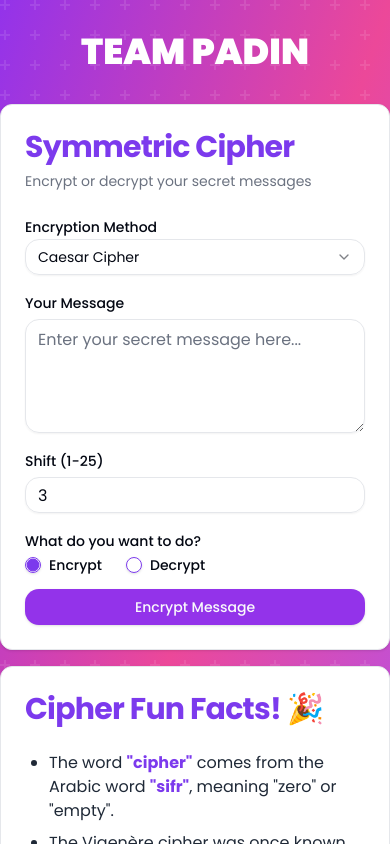
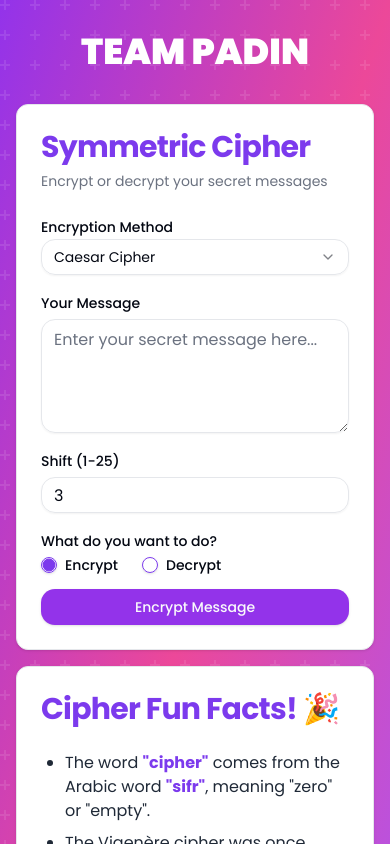
Before and after one commit to michael-padin/symmetric-cipher, a Next.js app: page / in a window 390 px wide. Shown: the top 844 px of the page. Built offline with nearby package versions, Linux system fonts and the light colour scheme.

Commit message:
feat: add padding on mobile view

```diff
--- a/src/app/page.tsx
+++ b/src/app/page.tsx
@@ -5,7 +5,7 @@ import { SymmetricCipher } from "./_components/symmetric-cipher";
 export default function Home() {
 	return (
 		<main className="relative z-10">
-			<div className="mt-4 space-y-8 py-4">
+			<div className="mt-4 space-y-8 p-4">
 				<h1 className="text-white font-black text-center text-4xl uppercase">
 					Team Padin
 				</h1>
```
